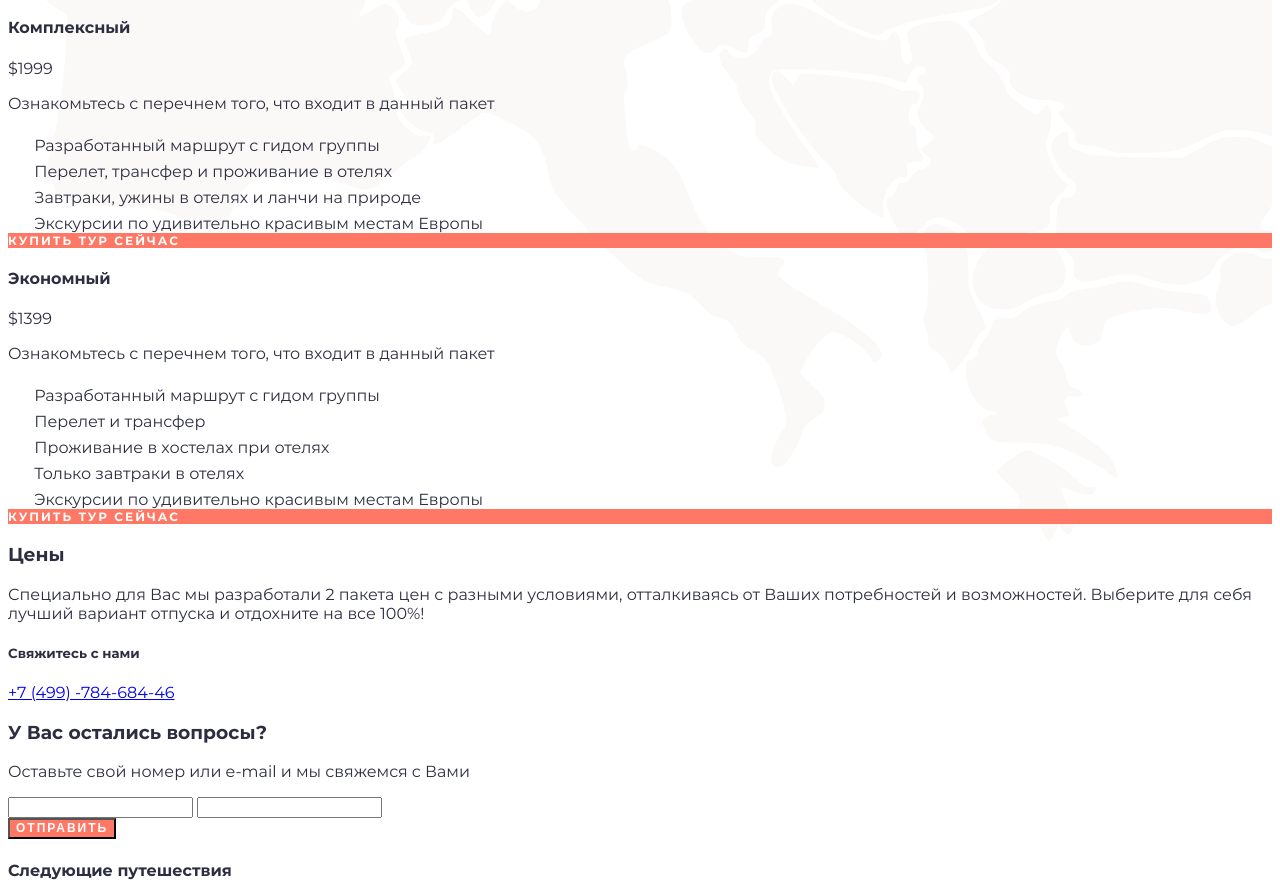
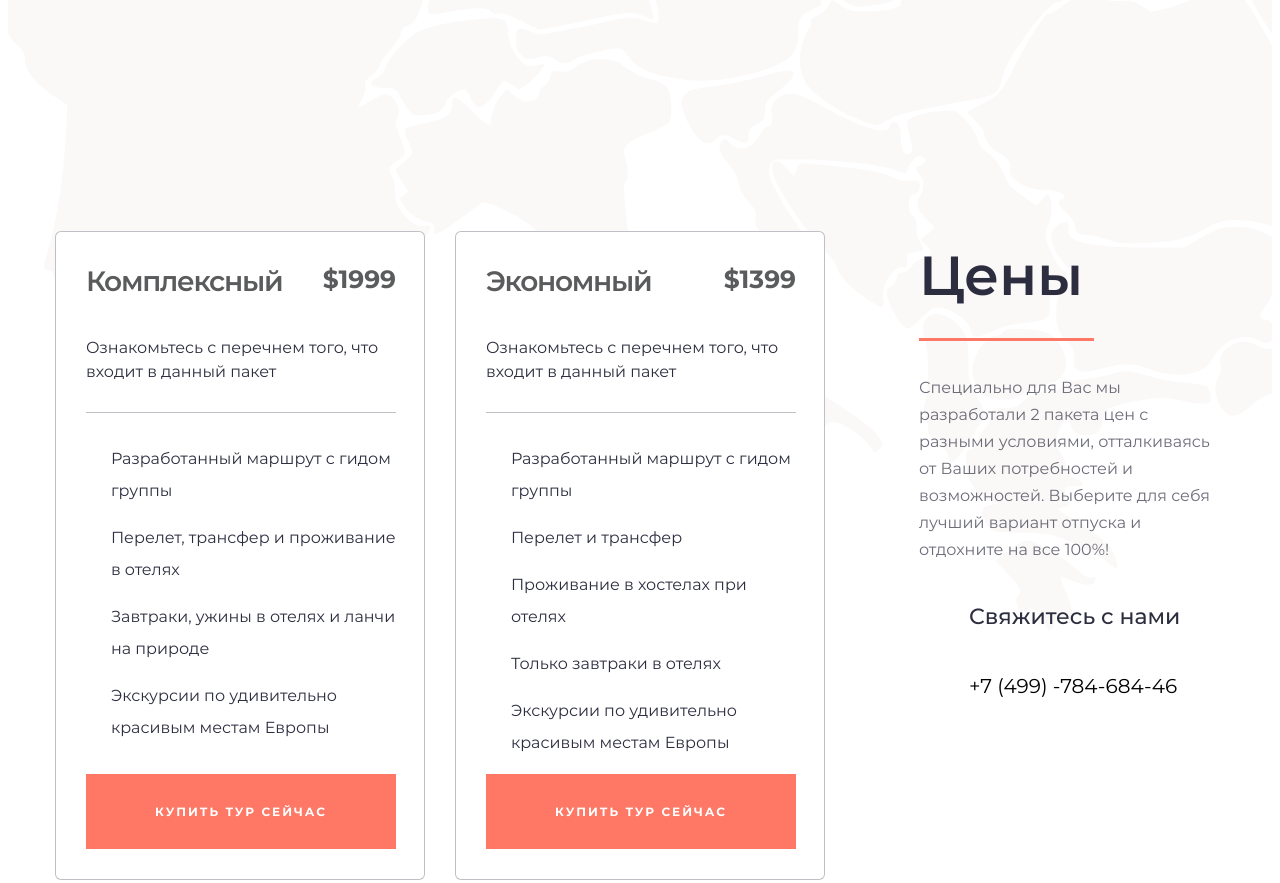
Before and after one commit to Electr0Bear/Way, a website: page source/index.html in a window 1280 px wide. Shown: the part 3266-4149 px from the top of the page. Drawn offline with nearby package versions, Linux system fonts and the light colour scheme; files that its build step writes are made by us from their sources.

Commit message:
стилизует раздел цен

```diff
--- a/source/index.html
+++ b/source/index.html
@@ -289,7 +289,7 @@
           </li>
         </ul>
       </div>
-      <div class="tour__prices rates">
+      <div class="tour__prices rates container">
         <ul class="rates__list list">
           <li class="rates__item">
             <h4 class="rates__item-heading">Комплексный</h4>
@@ -367,7 +367,12 @@
           <p class="rates__text">Специально для Вас мы разработали 2 пакета цен с разными условиями, отталкиваясь от
             Ваших потребностей и возможностей. Выберите для себя лучший вариант отпуска и отдохните на все 100%! </p>
           <h5 class="rates__contact-heading">Свяжитесь с нами</h5>
-          <a class="rates__phone" href="tel:+749978468446">+7 (499) -784-684-46</a>
+          <a class="rates__phone link" href="tel:+749978468446">
+            <svg>
+              <use xlink:href="img/icons/sprite_auto.svg#icon-phone"></use>
+            </svg>
+            <span>+7 (499) -784-684-46</span>
+          </a>
         </div>
       </div>
     </section>
--- a/source/sass/blocks/rates.scss
+++ b/source/sass/blocks/rates.scss
@@ -1,12 +1,146 @@
+.rates {
+  display: flex;
+}
+
+.rates__list {
+  display: flex;
+}
+
+.rates__item {
+  margin-right: 30px;
+  padding: 30px;
+  display: grid;
+  grid-template-columns: 1fr min-content;
+  grid-template-rows: auto auto 1fr min-content;
+  width: 370px;
+  border: 1px solid $basicDarkOpacue03;
+  border-radius: 6px;
+  background-color: $white;
+}
+
+.rates__item-heading {
+  margin: 0 0 36px 0;
+  grid-column: 1 / 3;
+  grid-row: 1 / 2;
+  display: inline-block;
+  font-weight: 600;
+  font-size: 28px;
+  line-height: 38px;
+  letter-spacing: -1.27px;
+  color: $extraDarkOpacue07;
+}
+
+.rates__item-price {
+  grid-column: 2 / 3;
+  grid-row: 1 / 2;
+  font-weight: 700;
+  font-size: 25px;
+  line-height: 34px;
+  color: $extraDarkOpacue07;
+}
+
+.rates__item-text {
+  grid-column: 1 / 3;
+  grid-row: 2 / 3;
+  margin: 0 0 28px 0;
+  font-size: 16px;
+  line-height: 24px;
+}
+
+.rates__feature-list {
+  padding-top: 30px;
+  grid-column: 1 / 3;
+  grid-row: 3 / 4;
+  border-top: 1px solid $basicDarkOpacue03;
+}
+
 .rates__feature-item {
-  color: $basicDark;
+  margin-bottom: 15px;
+  display: flex;
+  font-size: 16px;
+  line-height: 32px;
+  color: $basicAccent;
 
   & span {
+    width: 100%;
     color: $basicDark;
   }
 
   & svg {
-    width: 22px;
-    height: 22px;
+    margin-top: 10px;
+    margin-right: 12px;
+    width: 14px;
+    height: 12px;
   }
 }
+
+.rates__button {
+  margin: 0 auto;
+  padding: 30px 0;
+  grid-column: 1 / 3;
+  grid-row: 4 / 5;
+  width: 310px;
+  text-align: center;
+}
+
+.rates__info {
+  padding-left: 64px;
+}
+
+.rates__heading {
+  margin: 0 0 53px 0;
+  position: relative;
+  font-weight: 600;
+  font-size: 55px;
+  line-height: 90px;
+
+  &::before {
+    content: "";
+    position: absolute;
+    bottom: -20px;
+    display: block;
+    width: 175px;
+    height: 3px;
+    background-color: $basicAccent;
+  }
+}
+
+.rates__text {
+  margin: 0;
+  font-size: 16px;
+  line-height: 27px;
+  color: $basicDarkOpacue07;
+}
+
+.rates__contact-heading {
+  margin-left: 50px;
+  font-weight: 500;
+  font-size: 22px;
+  line-height: 34px;
+}
+
+.rates__phone {
+  color: $basicAccent;
+  display: flex;
+  align-items: center;
+
+  & svg {
+    margin-right: 20px;
+    fill: none;
+    width: 30px;
+    height: 30px;
+  }
+
+  & span {
+    font-size: 20px;
+    line-height: 32px;
+    color: $black;
+  }
+}
+
+.rates__phone:hover,
+.rates__phone:focus {
+  & span {
+  color: $basicAccent;
+  }
+}
--- a/source/sass/blocks/tour.scss
+++ b/source/sass/blocks/tour.scss
@@ -26,6 +26,10 @@
   &--current {
     color: $basicAccent;
   }
+}
+
+.tour__list {
+  margin-bottom: 234px;
 }
 
 .tour__item {
--- a/source/sass/global/variables.scss
+++ b/source/sass/global/variables.scss
@@ -21,5 +21,6 @@ $basicDarkOpacue03: rgba(44, 46, 63, 0.3);
 $basicDarkOpacue07: rgba(44, 46, 63, 0.7);
 $extraDark: rgba(20, 21, 23, 1);
 $extraDarkOpacue06: rgba(20, 21, 23, 0.6);
+$extraDarkOpacue07: rgba(20, 21, 23, 0.7);
 $basicAccent: rgba(254, 120, 101, 1);
 $extraAccent: rgba(241, 125, 75, 1);
```
